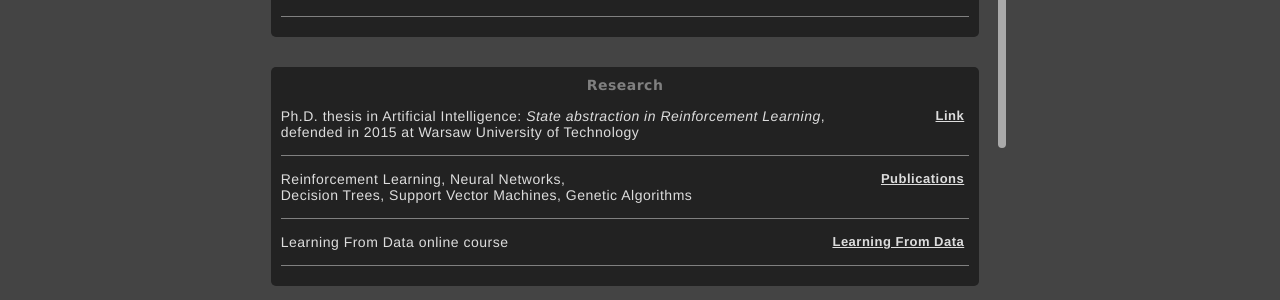
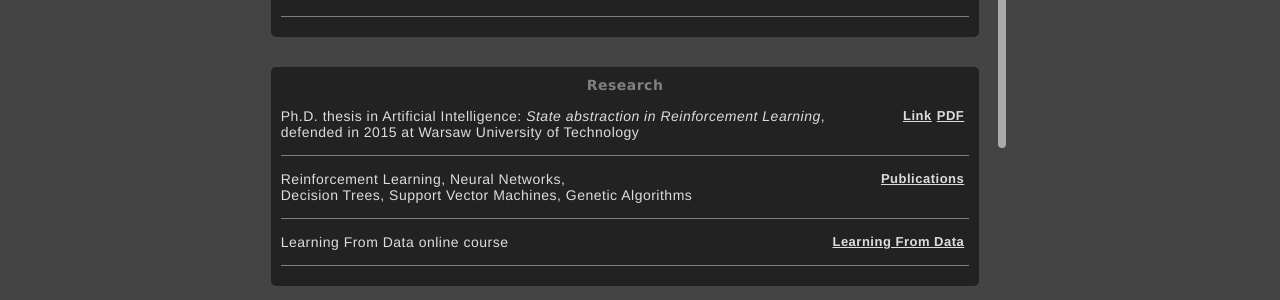
Before and after one commit to bartoszkp/bartoszkp.github.io, a Jekyll site: the page built from skills.html, in a window 1280 px wide. Shown: the part 364-664 px from the top of the page. Built offline with Jekyll 4.4.1, drawn with Linux system fonts in a browser that asks for light colours.

Commit message:
Added thesis PDF link to skills page

```diff
--- a/_includes/skill.html
+++ b/_includes/skill.html
@@ -1,4 +1,7 @@
 <div class="skill">
+{% if include.pdf != nil %}
+<a class="rightlink" href="{{include.pdf}}" target="_blank">PDF</a>
+{% endif %}
 {% if include.link != nil %}
 <a class="rightlink" href="{{include.link}}" target="_blank">{{include.linkname}}</a>
 {% endif %}
--- a/skills.html
+++ b/skills.html
@@ -18,7 +18,7 @@ js: initScroll.js;perfect-scrollbar.min.js;flash.js
 
 <div id="research" class="block center list wrapped-width">
 <p>Research</p>
-{% include skill.html name="Ph.D. thesis in Artificial Intelligence: <i>State abstraction in Reinforcement Learning</i>, <br /> defended in 2015 at Warsaw University of Technology" linkname="Link" link="https://repo.pw.edu.pl/info/phd/WUT113e3e486cfe4a4f9971e1d0d5e4db00/State%2Babstraction%2Bin%2Breinforcement%2Blearning?r=affiliation&lang=en" %}
+{% include skill.html name="Ph.D. thesis in Artificial Intelligence: <i>State abstraction in Reinforcement Learning</i>, <br /> defended in 2015 at Warsaw University of Technology" linkname="Link" link="https://repo.pw.edu.pl/info/phd/WUT113e3e486cfe4a4f9971e1d0d5e4db00/State%2Babstraction%2Bin%2Breinforcement%2Blearning?r=affiliation&lang=en" pdf="downloads/bpapisthesis.pdf" %}
 {% include skill.html name="Reinforcement Learning, Neural Networks, <br /> Decision Trees, Support Vector Machines, Genetic Algorithms" link="publications.html" linkname="Publications" %}
 {% include skill.html name="Learning From Data online course" link="https://work.caltech.edu/telecourse.html" linkname="Learning From Data" %}
 </div>
```
